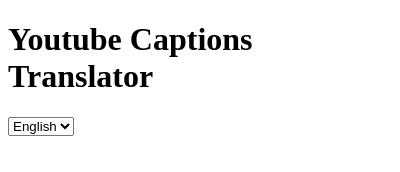
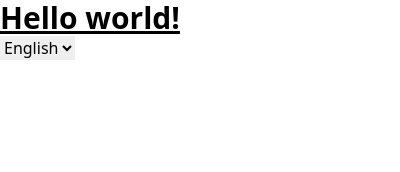
Before and after one commit to jchow97/yt-captions-translator, a browser extension: page popup/popup.html in a window 400 px wide. Drawn offline with Linux system fonts and the light colour scheme.

Commit message:
Installed tailwind css for styling.

```diff
--- /dev/null
+++ b/input.css
@@ -0,0 +1,3 @@
+@tailwind base;
+@tailwind components;
+@tailwind utilities;
--- /dev/null
+++ b/package.json
@@ -0,0 +1,5 @@
+{
+  "devDependencies": {
+    "tailwindcss": "^3.3.2"
+  }
+}
--- a/popup/popup.html
+++ b/popup/popup.html
@@ -4,10 +4,13 @@
     <meta charset="UTF-8">
     <meta http-equiv="X-UA-Compatible" content="IE=edge">
     <meta name="viewport" content="width=device-width, initial-scale=1.0">
+    <link href="/dist/output.css" rel="stylesheet">
     <title>YouTube Captions Translate</title>
 </head>
 <body>
-<h1>Youtube Captions Translator</h1>
+<h1 class="text-3xl font-bold underline">
+    Hello world!
+</h1>
 <form id="myForm">
     <select id="lang">
         <option value="en">English</option>
--- /dev/null
+++ b/tailwind.config.js
@@ -0,0 +1,11 @@
+/** @type {import('tailwindcss').Config} */
+module.exports = {
+  content: [
+      "./popup/**/*.{html,js}",
+      "./scripts/**/*.{html,js}"
+  ],
+  theme: {
+    extend: {},
+  },
+  plugins: [],
+}
```
Also changed, not shown: dist/output.css (added), manifest.json, popup/popup.css (deleted), 2 other files.
